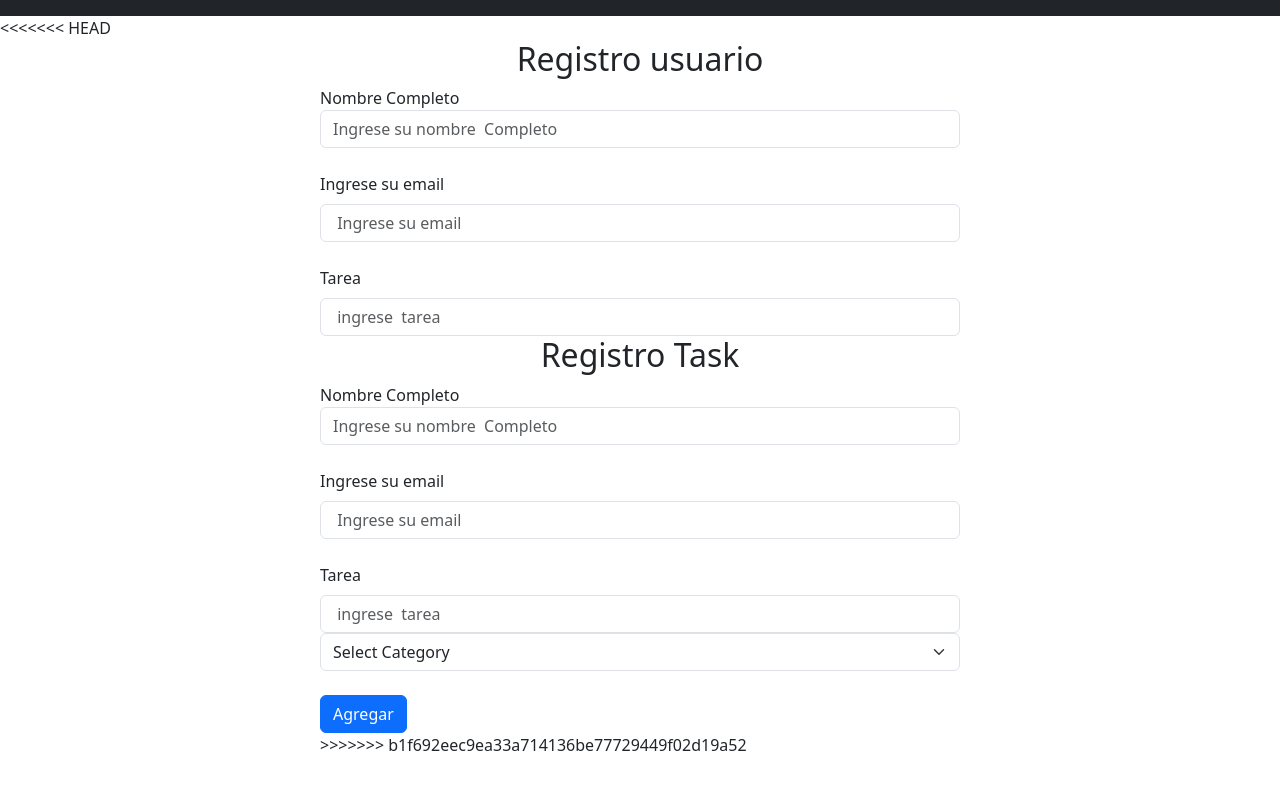
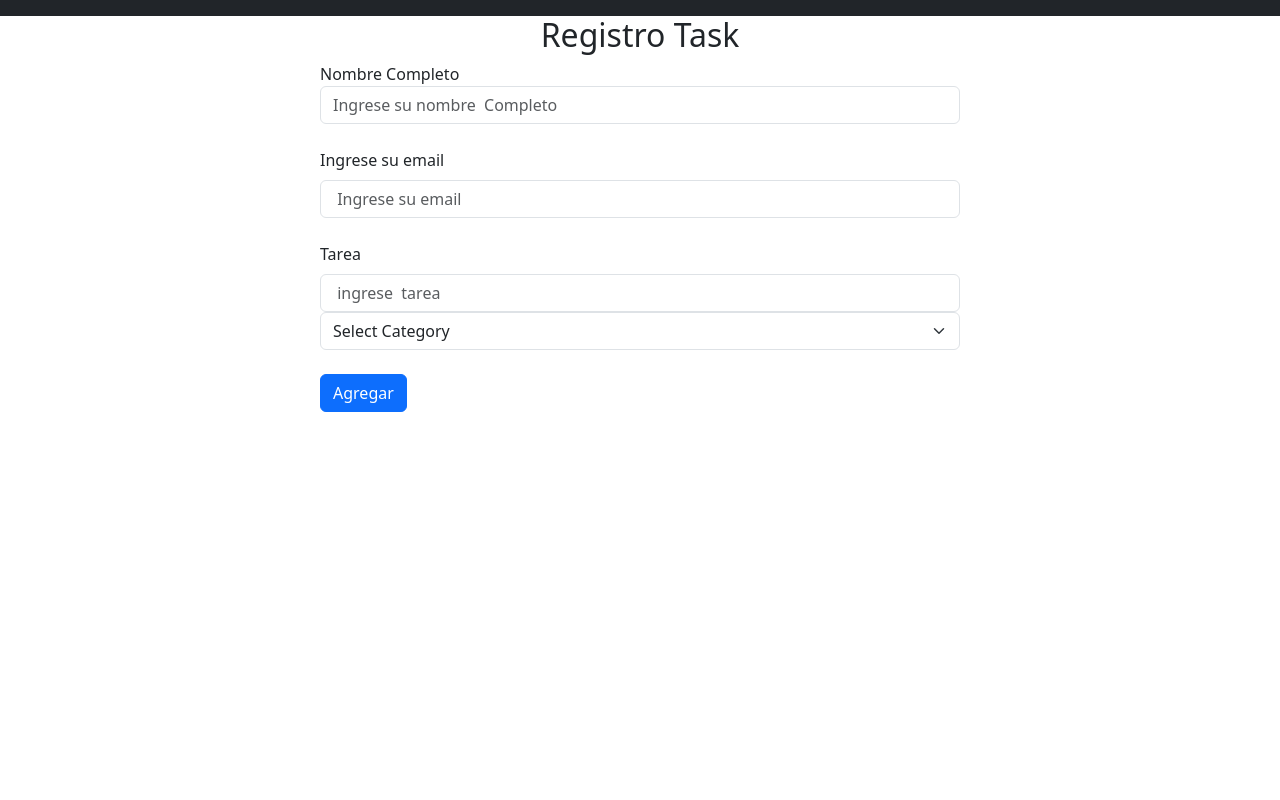
Before and after one commit to winsignares/projectweb, a Flask app: page / in a window 1280 px wide. Run offline with Flask 3, Linux system fonts and the light colour scheme.

Commit message:
Configuracion

```diff
--- a/config/templates/layout.html
+++ b/config/templates/layout.html
@@ -17,45 +17,8 @@
         </div>
     </nav>
 
-<<<<<<< HEAD
-      <div class="col-md-6 offset-md-3">
-        <h2 style="text-align: center ">Registro usuario</h2>
-        <form class="form-group">
-          <div class="form-group">
-
-            <label>Nombre Completo</label>
-            <input
-              type="text"
-              class="form-control"
-              id="exampleFormControlInput1"
-              placeholder="Ingrese su nombre  Completo
-              "
-              name="nombre"
-            />
-          </div>
-          <div class="form-group">
-            <br>
-            <label for="exampleFormControlInput1" class="form-label">Ingrese su email</label>
-            <input
-              type="email"
-              class="form-control"
-              id="exampleFormControlInput2"
-              placeholder=" Ingrese su email"
-              name="email"
-              />
-          </div>
-          <div class="form-group">
-            <br>
-            <label for="exampleFormControlInput1" class="form-label">Tarea</label>
-            <input
-              type="text"
-              class="form-control"
-              id="exampleFormControlInput3"
-              placeholder=" ingrese  tarea"
-=======
       {% block body %}
       {% endblock %}
->>>>>>> b1f692eec9ea33a714136be77729449f02d19a52
 
 <script src="//cdn.jsdelivr.net/npm/bootstrap@5.3.0-alpha1/dist/js/bootstrap.bundle.min.js" > </script>
 <script src="https://cdn.jsdelivr.net/npm/@popperjs/core@2.11.6/dist/umd/popper.min.js" integrity="sha384-oBqDVmMz9ATKxIep9tiCxS/Z9fNfEXiDAYTujMAeBAsjFuCZSmKbSSUnQlmh/jp3" crossorigin="anonymous"></script>
```
